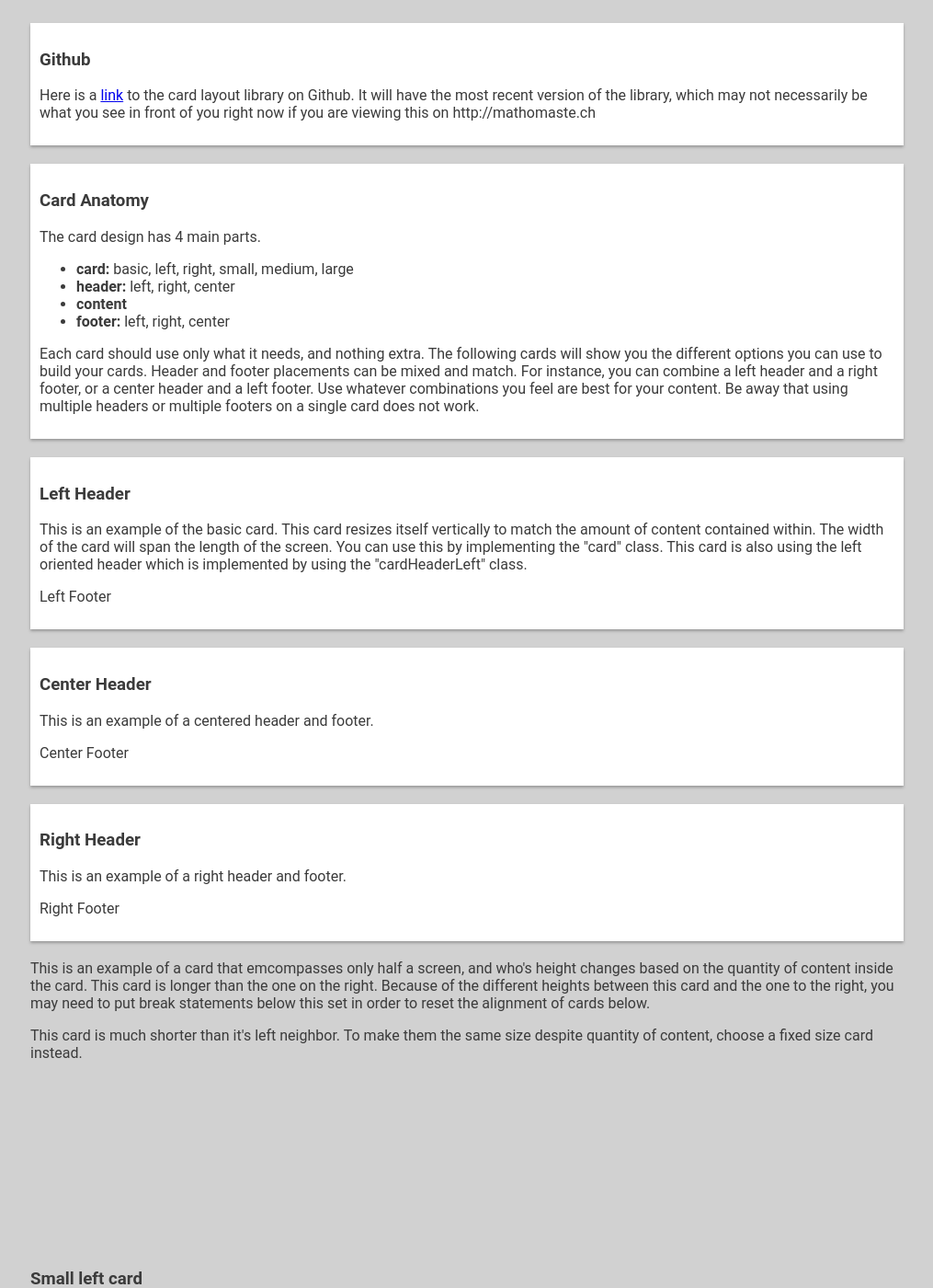
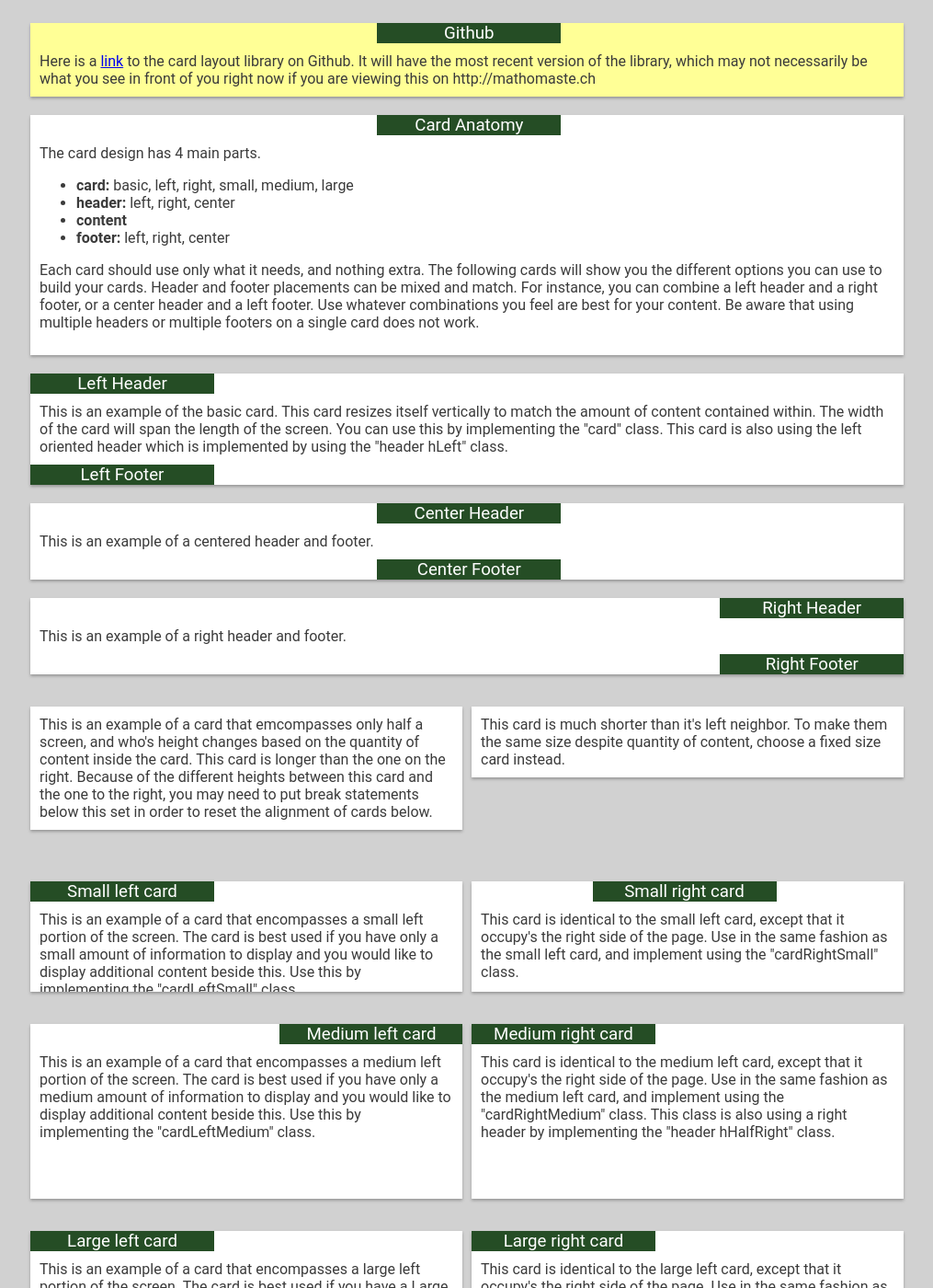
Before and after one commit to mathomastech/mathomastech.github.io, a Jekyll site: the page Projects/cardLayout/index.html, which Jekyll copies as it is, in a window 1280 px wide and 1400 px high. Shown: the whole window at 92% size, without its empty margins (132-1147 px from the left). Built offline with Jekyll 4.4.1, drawn with Linux system fonts in a browser that asks for light colours; some of the changed text lies outside the part shown.

Commit message:
Updated with new demo's

```diff
--- a/Projects/cardLayout/index.html
+++ b/Projects/cardLayout/index.html
@@ -8,87 +8,87 @@
     </head>
     <body>
 
-<section class="card">
-        <h3 class="cardHeaderCenter">Github</h3>
-        <p class="cardContent"> Here is a <a href="https://github.com/mathomastech/cardLayout" target="_blank">link</a> to the card layout library on Github. It will have the most recent version of the library, which may not necessarily be what you see in front of you right now if you are viewing this on http://mathomaste.ch
+<section class="card lightYellow">
+        <h3 class="header hCenter">Github</h3>
+        <p class="content"> Here is a <a href="https://github.com/mathomastech/cardLayout" target="_blank">link</a> to the card layout library on Github. It will have the most recent version of the library, which may not necessarily be what you see in front of you right now if you are viewing this on http://mathomaste.ch
 </p>
 </section>
 <section class="card">
-        <h3 class="cardHeaderCenter">Card Anatomy</h3>
-        <p class="cardContent"> The card design has 4 main parts.
+        <h3 class="header hCenter">Card Anatomy</h3>
+        <p class="content"> The card design has 4 main parts.
         <ul>
             <li><strong>card:</strong> basic, left, right, small, medium, large</li>
             <li><strong>header:</strong> left, right, center</li>
             <li><strong>content</strong></li>
             <li><strong>footer:</strong> left, right, center</li>
         </ul>
-        Each card should use only what it needs, and nothing extra. The following cards will show you the different options you can use to build your cards. Header and footer placements can be mixed and match. For instance, you can combine a left header and a right footer, or a center header and a left footer. Use whatever combinations you feel are best for your content. Be away that using multiple headers or multiple footers on a single card does not work.
+        Each card should use only what it needs, and nothing extra. The following cards will show you the different options you can use to build your cards. Header and footer placements can be mixed and match. For instance, you can combine a left header and a right footer, or a center header and a left footer. Use whatever combinations you feel are best for your content. Be aware that using multiple headers or multiple footers on a single card does not work.
 </p>
 </section>
 
 <section class="card">
-    <h3 class="cardHeaderLeft"> Left Header</h3>
-	<p class="cardContent"> This is an example of the basic card. This card resizes itself vertically to match the amount of content contained within. The width of the card will span the length of the screen. You can use this by implementing the "card" class. This card is also using the left oriented header which is implemented by using the "cardHeaderLeft" class.</p>
-    <p class="cardFooterLeft">Left Footer</p>
+    <h3 class="header hLeft"> Left Header</h3>
+	<p class="content"> This is an example of the basic card. This card resizes itself vertically to match the amount of content contained within. The width of the card will span the length of the screen. You can use this by implementing the "card" class. This card is also using the left oriented header which is implemented by using the "header hLeft" class.</p>
+    <p class="footer fLeft">Left Footer</p>
 </section>
 
 <section class="card">
-    <h3 class="cardHeaderCenter"> Center Header</h3>
-    <p class="cardContent"> This is an example of a centered header and footer.</p>
-    <p class="cardFooterCenter">Center Footer</p>
+    <h3 class="header hCenter"> Center Header</h3>
+    <p class="content"> This is an example of a centered header and footer.</p>
+    <p class="footer fCenter">Center Footer</p>
 </section>
 
 <section class="card">
-    <h3 class="cardHeaderRight"> Right Header</h3>
-    <p class="cardContent"> This is an example of a right header and footer.</p>
-    <p class="cardFooterRight">Right Footer</p>
+    <h3 class="header hRight"> Right Header</h3>
+    <p class="content"> This is an example of a right header and footer.</p>
+    <p class="footer fRight">Right Footer</p>
 </section>
 
 
-<section class="cardLeft">
-  <!--  <h3 class="cardHeaderRight"> Right Header</h3> -->
-    <p class="cardContent"> This is an example of a card that emcompasses only half a screen, and who's height changes based on the quantity of content inside the card. This card is longer than the one on the right. Because of the different heights between this card and the one to the right, you may need to put break statements below this set in order to reset the alignment of cards below.</p>
+<section class="card left">
+  <!--  <h3 class="header hRight"> Right Header</h3> -->
+    <p class="content"> This is an example of a card that emcompasses only half a screen, and who's height changes based on the quantity of content inside the card. This card is longer than the one on the right. Because of the different heights between this card and the one to the right, you may need to put break statements below this set in order to reset the alignment of cards below.</p>
 </section>
 
 
-<section class="cardRight">
-  <!--  <h3 class="cardHeaderRight"> Right Header</h3> -->
-    <p class="cardContent"> This card is much shorter than it's left neighbor. To make them the same size despite quantity of content, choose a fixed size card instead.</p>
+<section class="card right">
+  <!--  <h3 class="header hRight"> Right Header</h3> -->
+    <p class="content"> This card is much shorter than it's left neighbor. To make them the same size despite quantity of content, choose a fixed size card instead.</p>
 </section>
 <section><br></br><br></br><br></br><br></br><br></br><section>
-<section class="cardLeftSmall">
-	<h3 class="cardHalfHeaderLeft"> Small left card </h3>
-	<p class="cardContent"> This is an example of a card that encompasses a small left portion of the screen. The card is best used if you have only a small amount of information to display and you would like to display additional content beside this. Use this by implementing the "cardLeftSmall" class.</p>
+<section class="card left small">
+	<h3 class="header hHalfLeft"> Small left card </h3>
+	<p class="content"> This is an example of a card that encompasses a small left portion of the screen. The card is best used if you have only a small amount of information to display and you would like to display additional content beside this. Use this by implementing the "cardLeftSmall" class.</p>
 </section>
 
-<section class="cardRightSmall">
-	<h3 class="cardHalfHeaderCenter"> Small right card</h3>
-	<p class="cardContent"> This card is identical to the small left card, except that it occupy's the right side of the page. Use in the same fashion as the small left card, and implement using the "cardRightSmall" class.</p>
+<section class="card right small">
+	<h3 class="header hHalfCenter"> Small right card</h3>
+	<p class="content"> This card is identical to the small left card, except that it occupy's the right side of the page. Use in the same fashion as the small left card, and implement using the "cardRightSmall" class.</p>
 </section>
 
-<section class="cardLeftMedium">
-        <h3 class="cardHalfHeaderRight"> Medium left card </h3>
-        <p class="cardContent"> This is an example of a card that encompasses a medium left portion of the screen. The card is best used if you have only a medium amount of information to display and you would like to display additional content beside this. Use this by implementing the "cardLeftMedium" class.</p>
-      <!--  <p class="cardHalfFooterLeft">Left Footer</p>  -->
+<section class="card left medium">
+        <h3 class="header hHalfRight"> Medium left card </h3>
+        <p class="content"> This is an example of a card that encompasses a medium left portion of the screen. The card is best used if you have only a medium amount of information to display and you would like to display additional content beside this. Use this by implementing the "cardLeftMedium" class.</p>
+      <!--  <p class="footer fHalfLeft">Left Footer</p>  -->
 </section>
 
 
-<section class="cardRightMedium">
-        <h3 class="cardHalfHeaderLeft"> Medium right card</h3>
-        <p class="cardContent"> This card is identical to the medium left card, except that it occupy's the right side of the page. Use in the same fashion as the medium left card, and implement using the "cardRightMedium" class. This class is also using a right header by implementing the "cardHalfHeaderRight" class.</p>
-      <!--  <p class="cardHalfFooterLeft">Left Footer</p>  -->
+<section class="card right medium">
+        <h3 class="header hHalfLeft"> Medium right card</h3>
+        <p class="content"> This card is identical to the medium left card, except that it occupy's the right side of the page. Use in the same fashion as the medium left card, and implement using the "cardRightMedium" class. This class is also using a right header by implementing the "header hHalfRight" class.</p>
+      <!--  <p class="footer fHalfLeft">Left Footer</p>  -->
 </section>
 
-<section class="cardLeftLarge">
-        <h3 class="cardHalfHeaderLeft"> Large left card </h3>
-        <p class="cardContent"> This is an example of a card that encompasses a large left portion of the screen. The card is best used if you have a Large amount of information to display and you would like to display additional content beside this. Use this by implementing the "cardLeftLarge" class.</p>
-     <!--   <p class="cardHalfFooterCenter">Center Footer</p>  -->
+<section class="card left large">
+        <h3 class="header hHalfLeft"> Large left card </h3>
+        <p class="content"> This is an example of a card that encompasses a large left portion of the screen. The card is best used if you have a Large amount of information to display and you would like to display additional content beside this. Use this by implementing the "cardLeftLarge" class.</p>
+     <!--   <p class="footer fHalfCenter">Center Footer</p>  -->
 </section>
 
-<section class="cardRightLarge">
-        <h3 class="cardHalfHeaderLeft"> Large right card</h3>
-        <p class="cardContent"> This card is identical to the large left card, except that it occupy's the right side of the page. Use in the same fashion as the large left card, and implement using the "cardRightLarge" class!</p>
-    <!--    <p class="cardHalfFooterCenter">Center Footer</p>  -->
+<section class="card right large">
+        <h3 class="header hHalfLeft"> Large right card</h3>
+        <p class="content"> This card is identical to the large left card, except that it occupy's the right side of the page. Use in the same fashion as the large left card, and implement using the "cardRightLarge" class!</p>
+    <!--    <p class="footer fHalfCenter">Center Footer</p>  -->
 </section>
 
 </html>
```
